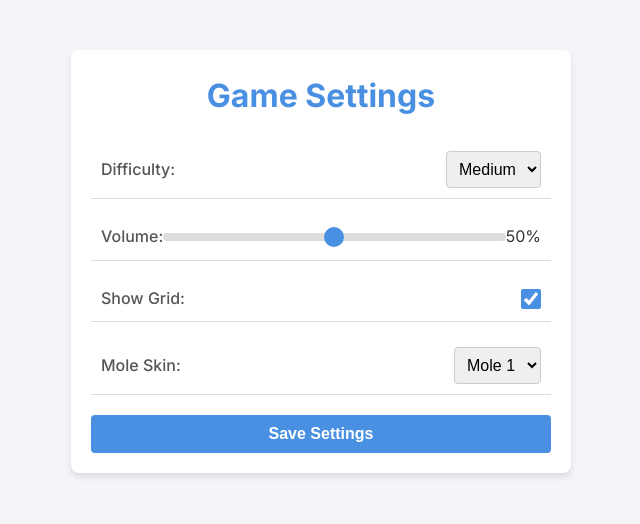
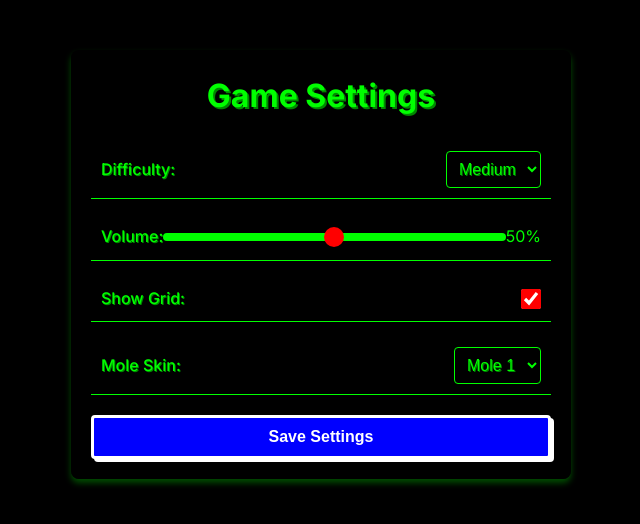
Before and after one commit to 965615088/CSS_Assignment, a Next.js app: page /settings in a window 1280 px wide. Shown: the top 524 px of the page, without its empty margins (319-959 px from the left). Built offline with nearby package versions, Linux system fonts and the light colour scheme.

Commit message:
Commit styles changes

```diff
--- a/app/game/page.css
+++ b/app/game/page.css
@@ -1,17 +1,31 @@
-/* Ensure the container takes up the full width */
+/* General Reset */
+* {
+  margin: 0;
+  padding: 0;
+  box-sizing: border-box;
+}
+
+body {
+  font-family: 'Press Start 2P', cursive, sans-serif; /* Retro font */
+  background-color: black; /* Dark background */
+  color: #00ff00; /* Neon text color */
+  line-height: 1.6;
+}
+
+/* Game Container */
 .game-container {
   position: relative;
   width: 600px; /* Increased width */
   height: 800px; /* Adjusted height if needed */
   margin: 0 auto;
-  background-color: white;
-  border: 2px solid black;
+  background-color: rgba(0, 0, 0, 0.8); /* Dark, semi-transparent background */
+  border: 2px solid #00ff00; /* Neon green border */
   border-radius: 10px;
   padding: 20px;
-  box-shadow: 0 4px 10px rgba(0, 0, 0, 0.3);
+  box-shadow: 0 4px 10px rgba(0, 255, 0, 0.3); /* Neon green shadow for depth */
 }
 
-/*TOP-LEFT: Lives & Timer */
+/* TOP-LEFT: Lives & Timer */
 .top-left-container {
   position: absolute;
   top: 50px; /* Lowered from top */
@@ -19,6 +33,7 @@
   display: flex;
   align-items: center;
   gap: 15px; /* Space between lives and timer */
+  color: #00ff00; /* Neon green text */
 }
 
 /* Individual lives and timer containers */
@@ -34,6 +49,7 @@
 .hourglass-icon {
   width: 30px; /* Enlarged icons */
   height: 30px;
+  filter: drop-shadow(2px 2px 5px rgba(0, 255, 0, 0.5)); /* Glow effect */
 }
 
 /* Return button */
@@ -45,6 +61,10 @@
   height: 40px;
   cursor: pointer;
   z-index: 1; /* Ensure it appears above other elements */
+  background-color: #00ff00; /* Neon green background */
+  border: none;
+  border-radius: 50%;
+  box-shadow: 0 4px 6px rgba(0, 255, 0, 0.3); /* Glow effect */
 }
 
 /* Score and game UI */
@@ -57,15 +77,17 @@
   padding: 10px 20px;
   font-size: 18px;
   cursor: pointer;
-  background-color: #007bff;
+  background-color: #00ff00; /* Neon green button */
   color: white;
   border: none;
   border-radius: 5px;
   transition: background-color 0.3s ease;
+  box-shadow: 0 4px 6px rgba(0, 255, 0, 0.3); /* Glow effect */
 }
 
 .start-button:hover {
-  background-color: #0056b3;
+  background-color: #0056b3; /* Darker blue on hover */
+  box-shadow: 0 4px 6px rgba(0, 0, 255, 0.5); /* Blue glow on hover */
 }
 
 /* Grid for game holes */
@@ -83,6 +105,7 @@
   height: 180px;
   overflow: hidden;
   cursor: pointer;
+  border: 2px solid #00ff00; /* Neon green border */
 }
 
 .mole-hole {
@@ -102,6 +125,7 @@
 .mole-hole img {
   width: 100%; /* Make the image fill the entire hole */
   height: auto; /* Maintain aspect ratio */
+  filter: drop-shadow(0 0 10px rgba(0, 255, 0, 0.5)); /* Glow effect */
 }
 
 /* Game Over Overlay */
@@ -128,6 +152,7 @@
 
 .game-over h2 {
   margin-bottom: 10px;
+  color: #00ff00; /* Neon green title */
 }
 
 .game-over button {
@@ -141,7 +166,7 @@
 }
 
 .game-over .play-again {
-  background-color: #28a745;
+  background-color: #28a745; /* Green button */
   color: white;
 }
 
@@ -150,7 +175,7 @@
 }
 
 .game-over .scoreboard {
-  background-color: #007bff;
+  background-color: #007bff; /* Blue button */
   color: white;
 }
 
@@ -159,7 +184,7 @@
 }
 
 .game-over .home {
-  background-color: #ff5722;
+  background-color: #ff5722; /* Orange button */
   color: white;
 }
 
@@ -172,16 +197,17 @@
   position: absolute;
   top: 10px;
   right: 10px; /* Positioned at the top-right */
-  background-color: white;
+  background-color: rgba(0, 0, 0, 0.8); /* Semi-transparent background */
   padding: 10px;
-  border: 2px solid black;
+  border: 2px solid #00ff00; /* Neon green border */
   border-radius: 5px;
-  box-shadow: 0 2px 5px rgba(0, 0, 0, 0.3);
+  box-shadow: 0 2px 5px rgba(0, 255, 0, 0.3); /* Neon green glow */
 }
 
 .difficulty-box span {
   font-weight: bold;
   font-size: 16px;
+  color: #00ff00; /* Neon green text */
 }
 
 .difficulty-box .difficulty-level {
--- a/app/settings/styles.css
+++ b/app/settings/styles.css
@@ -6,9 +6,9 @@
 }
 
 body {
-    font-family: Arial, sans-serif;
-    background-color: #f4f4f9; /* Light grayish background */
-    color: #333; /* Dark text color */
+  font-family: 'Press Start 2P', cursive, sans-serif; /* Retro font */
+  background-color: black; /* Dark background */
+  color: #00ff00; /* Neon text color */
   line-height: 1.6;
 }
 
@@ -17,18 +17,19 @@
   max-width: 500px; /* Limit width for better readability */
   margin: 50px auto; /* Center the container */
   padding: 20px;
-    background: #ffffff; /* White background for the form */
-    border-radius: 8px; /* Rounded corners */
-    box-shadow: 0 4px 6px rgba(0, 0, 0, 0.1); /* Subtle shadow for depth */
+  background: rgba(0, 0, 0, 0.8); /* Semi-transparent background */
+  border-radius: 8px;
+  box-shadow: 0 4px 6px rgba(0, 255, 0, 0.3); /* Neon green shadow for depth */
 }
 
 /* Heading */
 .settings-container h1 {
   text-align: center;
   margin-bottom: 20px;
-    color: #4a90e2; /* Blue heading color */
+  color: #00ff00; /* Neon green heading color */
   font-size: 2rem;
   font-weight: bold;
+  text-shadow: 2px 2px 0px #008800; /* Glowing effect */
 }
 
 /* Individual Setting Option */
@@ -38,38 +39,43 @@
   justify-content: space-between;
   margin-bottom: 15px;
   padding: 10px;
-    border-bottom: 1px solid #ddd; /* Separator between options */
+  border-bottom: 1px solid #00ff00; /* Neon green separator */
 }
 
+/* Labels */
 .settings-option label {
   font-size: 1rem;
   font-weight: 500;
-    color: #555; /* Slightly darker text */
+  color: #00ff00; /* Neon label color */
+  text-shadow: 1px 1px 0px #008800; /* Glowing effect */
 }
 
 /* Dropdown Select */
 .settings-option select {
   padding: 8px;
-    border: 1px solid #ccc;
+  border: 1px solid #00ff00; /* Neon green border */
   border-radius: 4px;
   font-size: 1rem;
+  background-color: black;
+  color: #00ff00;
   cursor: pointer;
+  text-shadow: 1px 1px 0px #008800; /* Glowing effect */
 }
 
 .settings-option select:focus {
   outline: none;
-    border-color: #4a90e2; /* Highlight on focus */
-    box-shadow: 0 0 4px rgba(74, 144, 226, 0.5);
+  border-color: #ff0000; /* Red border on focus */
+  box-shadow: 0 0 4px rgba(255, 0, 0, 0.5);
 }
 
 /* Volume Slider */
 .settings-option input[type="range"] {
-    width: 100%;
+  width: 80%;
   height: 8px;
-    background: #ddd;
+  background: #00ff00;
   border-radius: 5px;
   outline: none;
-    -webkit-appearance: none; /* Remove default styling */
+  -webkit-appearance: none;
   appearance: none;
 }
 
@@ -78,7 +84,7 @@
   appearance: none;
   width: 20px;
   height: 20px;
-    background: #4a90e2;
+  background: #ff0000;
   border-radius: 50%;
   cursor: pointer;
 }
@@ -86,7 +92,7 @@
 .settings-option input[type="range"]::-moz-range-thumb {
   width: 20px;
   height: 20px;
-    background: #4a90e2;
+  background: #ff0000;
   border-radius: 50%;
   cursor: pointer;
 }
@@ -95,7 +101,7 @@
 .settings-option input[type="checkbox"] {
   width: 20px;
   height: 20px;
-    accent-color: #4a90e2; /* Custom checkbox color */
+  accent-color: #ff0000; /* Red checkbox color */
   cursor: pointer;
 }
 
@@ -105,18 +111,25 @@
   width: 100%;
   padding: 10px;
   margin-top: 20px;
-    background-color: #4a90e2; /* Blue button */
-    color: #fff;
+  background-color: #0000ff; /* Blue button */
+  color: white;
   font-size: 1rem;
   font-weight: bold;
-    border: none;
+  border: 3px solid white;
   border-radius: 4px;
   cursor: pointer;
-    transition: background-color 0.3s ease;
+  transition: all 0.2s ease;
+  box-shadow: 3px 3px 0px white; /* Glowing effect */
 }
 
 .save-button:hover {
-    background-color: #357abd; /* Darker blue on hover */
+  background-color: #ff0000; /* Red on hover */
+  box-shadow: 3px 3px 0px yellow; /* Yellow glowing effect on hover */
+}
+
+.save-button:active {
+  box-shadow: none;
+  transform: translate(3px, 3px); /* Button movement on click */
 }
 
 /* Responsive Design */
@@ -129,4 +142,8 @@
   .settings-container h1 {
     font-size: 1.5rem;
   }
+
+  .settings-option input[type="range"] {
+    width: 100%;
   }
+}
```
Lines whose indentation alone changed are shown as unchanged.
